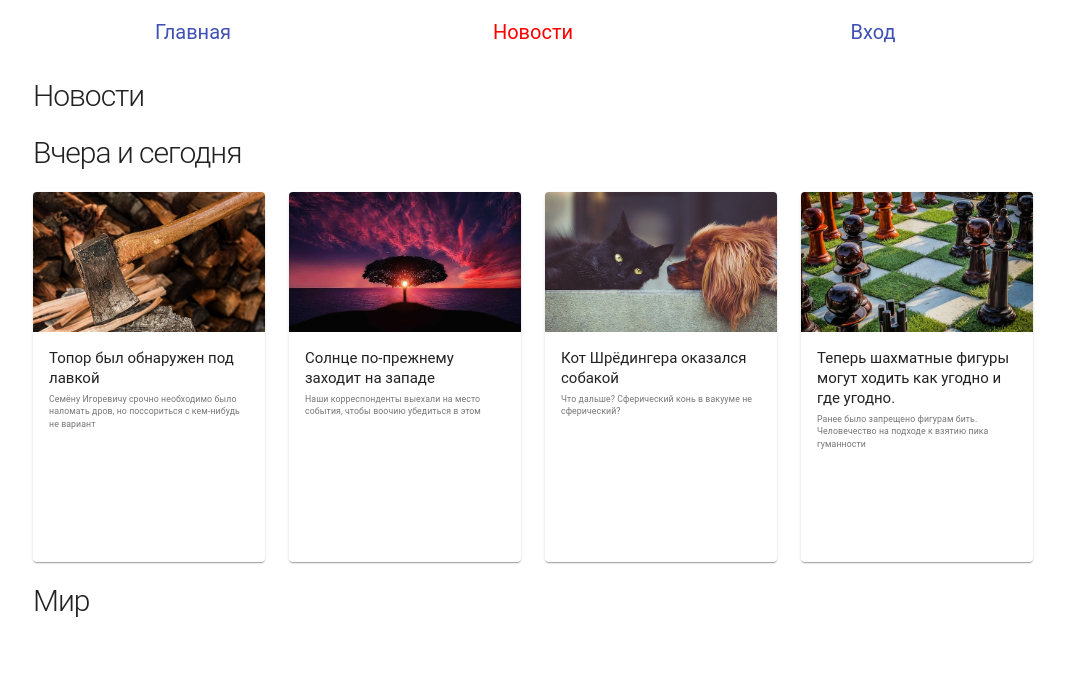
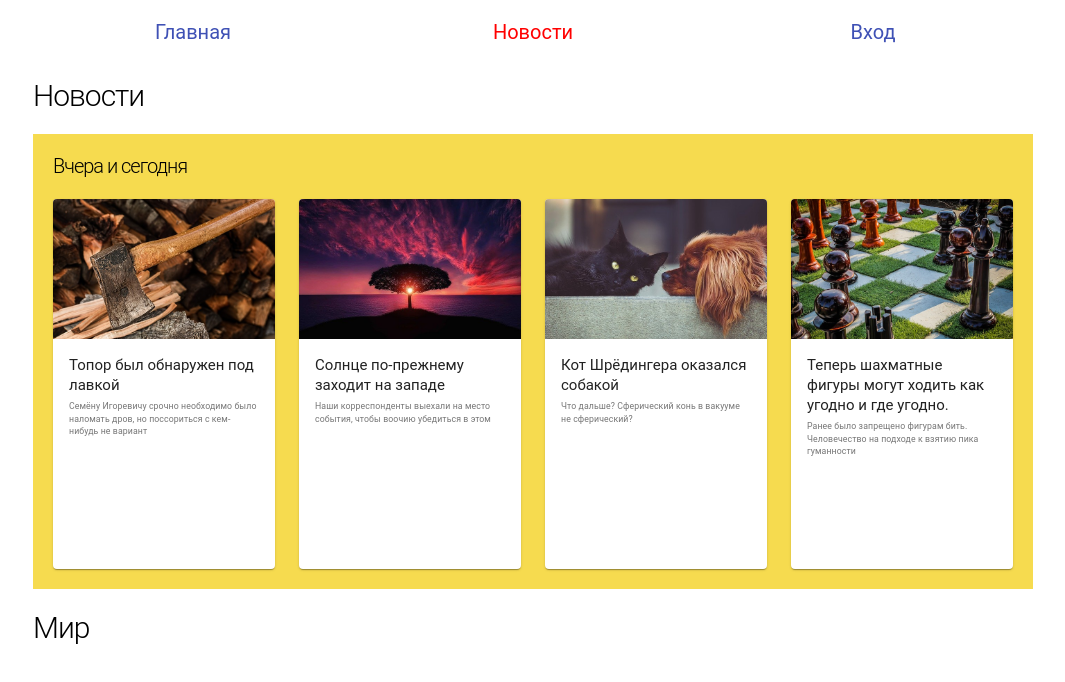
Before and after one commit to michaellux/profilance-group-project, a React (Create React App) app: page /news in a window 1280 px wide. Shown: the top 682 px of the page, without its empty margins (107-1172 px from the left). Built offline with nearby package versions, Linux system fonts and the light colour scheme; no server answers.

Commit message:
change title and blocks style

```diff
--- a/src/components/pages/pages.css
+++ b/src/components/pages/pages.css
@@ -2,4 +2,13 @@
   font-size: 3rem;
   text-align: left;
   margin: 2rem 0;
+  color: black;
 }
+.main__our-news-block {
+  background-color: #f6db4f;
+  padding: 2rem;
+}
+.main__our-news-title {
+  font-size: 2rem;
+  margin-top: 0;
+}
```
